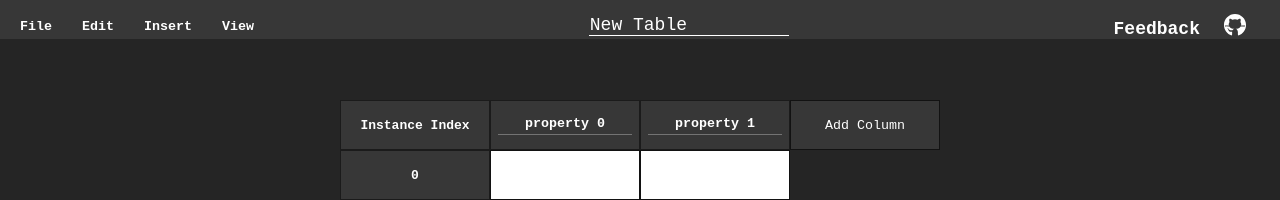
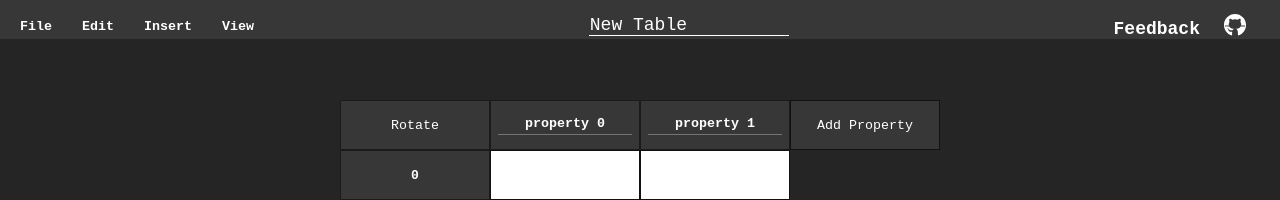
Before and after one commit to al-ptk/nosql-table, a React (Create React App) app: page / in a window 1280 px wide. Shown: the top 200 px of the page. Built offline with nearby package versions, Linux system fonts and the light colour scheme.

Commit message:
feat: add rotate button

```diff
--- a/src/App.js
+++ b/src/App.js
@@ -15,8 +15,8 @@ function App() {
     <>
       <GlobalStyle />
       <StoreProvider store={store}>
-        <MenuBar {...{ setIsVertical, showPreview, setShowPreview }} />
-        <JsonTable {...{ isVertical }} />
+        <MenuBar {...{ setIsVertical, setShowPreview }} />
+        <JsonTable {...{ isVertical, setIsVertical }} />
         <JSONPreview {...{ showPreview, setShowPreview }} />
       </StoreProvider>
       <StyledFooter>
--- a/src/JSONPreview.js
+++ b/src/JSONPreview.js
@@ -26,11 +26,12 @@ const ModalBackdrop = styled.div`
 
 const ModalContainer = styled.div`
   position: relative;
-  background-color: #e5e5e5;
+  overflow-y: scroll;
   width: 80vw;
   height: 80vh;
   margin: 10vh auto;
   padding: 80px 50px;
+  background-color: #e5e5e5;
 
   div {
     background-color: #cfcfcf;
--- a/src/JsonTable/IndexHeading.js
+++ b/src/JsonTable/IndexHeading.js
@@ -8,6 +8,7 @@ export default function IndexHeading({ instanceIndex }) {
   const dispatch = useDispatch();
   return (
     <th
+      style={{ cursor: 'default' }}
       scope="row"
       onClick={() => {
         dispatch(setSelected({ type: 'instance', index: instanceIndex }));
--- a/src/JsonTable/JsonTable.js
+++ b/src/JsonTable/JsonTable.js
@@ -7,18 +7,18 @@ import IndexHeading from './IndexHeading';
 import { useDispatch } from 'react-redux';
 import { addInstance, addProperty } from '../app/slices/tableSlice';
 
-export function JsonTable({ isVertical }) {
+export function JsonTable({ isVertical, setIsVertical }) {
   return (
     <div>
       <StyledTable tabIndex="0" isVertical={isVertical}>
-        <TableHead />
+        <TableHead setIsVertical={setIsVertical} />
         <TableBody />
       </StyledTable>
     </div>
   );
 }
 
-function TableHead() {
+function TableHead({ setIsVertical }) {
   const schema = useSelector((state) => state.table.schema);
 
   return (
@@ -30,7 +30,18 @@ function TableHead() {
           className="index-heading"
           onContextMenu={(e) => e.preventDefault()}
         >
-          Instance Index
+          <button
+            onClick={() => setIsVertical((bool) => !bool)}
+            style={{
+              backgroundColor: 'transparent',
+              border: 'none',
+              height: '100%',
+              width: '100%',
+              color: 'white',
+            }}
+          >
+            Rotate
+          </button>
         </th>
         {schema.map((property, propertyIndex) => (
           <HeadingCell
@@ -51,7 +62,6 @@ const AddPropertyButton = () => {
     <td>
       <button
         onClick={() => {
-          console.log('clicked');
           dispatch(addProperty({}));
         }}
         style={{
@@ -62,7 +72,7 @@ const AddPropertyButton = () => {
           height: '100%',
         }}
       >
-        Add Column
+        Add Property
       </button>
     </td>
   );
--- a/src/MenuBar/MenuBar.js
+++ b/src/MenuBar/MenuBar.js
@@ -8,7 +8,6 @@ import { ViewMenuAnchor } from './ViewMenu';
 
 export default function MenuBar({
   setIsVertical,
-  showPreview,
   setShowPreview,
 }) {
   return (
@@ -17,7 +16,7 @@ export default function MenuBar({
         <FileMenuAnchor />
         <EditMenuAchonr />
         <InsertMenuAnchor />
-        <ViewMenuAnchor {...{ setIsVertical, setShowPreview, showPreview }} />
+        <ViewMenuAnchor {...{ setIsVertical, setShowPreview, }} />
       </div>
       <TitleEdit />
       <StyledAnchorContainer>
--- a/src/MenuBar/ViewMenu.js
+++ b/src/MenuBar/ViewMenu.js
@@ -2,7 +2,7 @@ import { useRef, useState } from 'react';
 import { ContextMenu, ContextMenuButton } from '../components/ContextMenu';
 import { StyledAnchorContainer } from './MenuBar.styled';
 
-export function ViewMenuAnchor({ setIsVertical, setShowPreview, showPreview }) {
+export function ViewMenuAnchor({ setIsVertical, setShowPreview }) {
   const [dropdown, setDropdown] = useState(null);
   const Reference = useRef(null);
   const buttonReference = useRef(null);
@@ -13,7 +13,13 @@ export function ViewMenuAnchor({ setIsVertical, setShowPreview, showPreview }) {
     const yPos = coords.bottom;
     setDropdown(
       <ViewDropDown
-          {...{ xPos, yPos, Reference }}
+        {...{
+          xPos,
+          yPos,
+          Reference,
+          setIsVertical,
+          setShowPreview,
+        }}
         closeMenu={() => setDropdown(null)}
       />
     );
@@ -41,7 +47,6 @@ const ViewDropDown = ({
   closeMenu,
   setIsVertical,
   setShowPreview,
-  showPreview,
 }) => {
   return (
     <ContextMenu {...{ xPos, yPos, Reference, closeMenu }}>
```
Also changed, not shown: 1 other file (tests, documents, lock files or other folders). Lines whose indentation alone changed are shown as unchanged.
